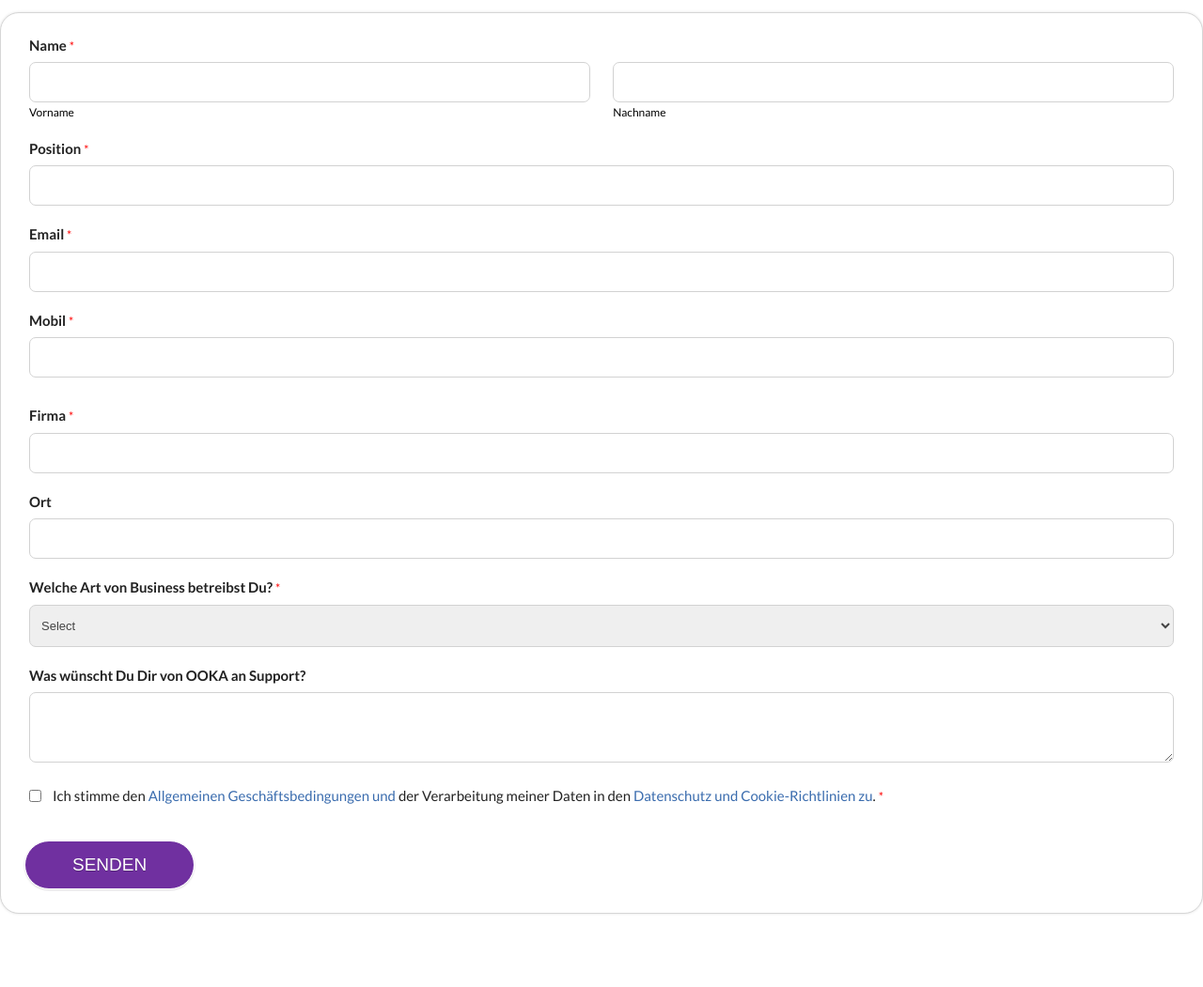
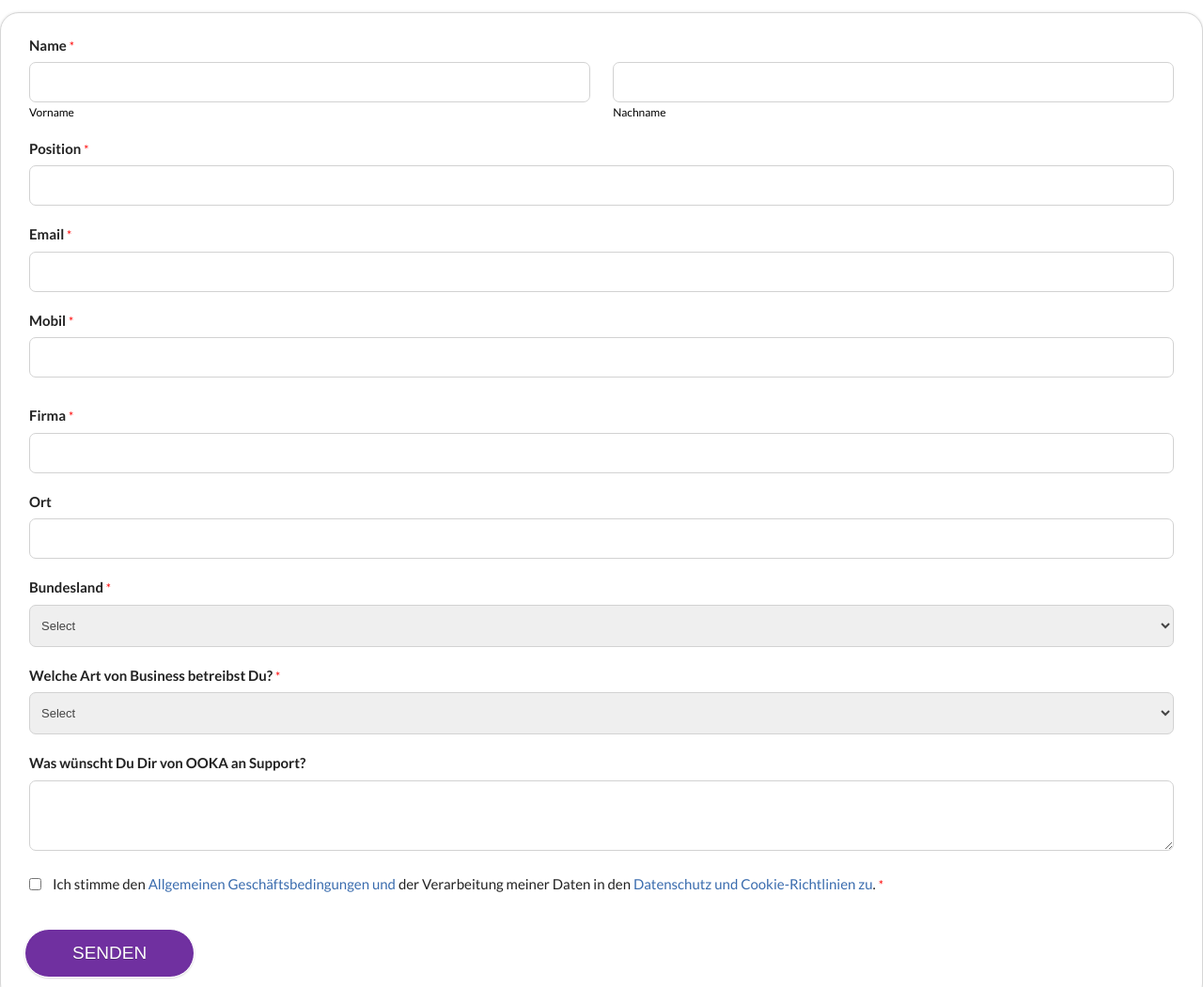
Before and after one commit to 3liGlobal/Staging-Zoho-EU-DE-Contact-Us-Form, a plain HTML site: page index.html in a window 1280 px wide. Shown: the top 1051 px of the page at 94% size. Before the commit the page ends 986 px from the top, so only its background shows below. Drawn offline with nearby package versions, Linux system fonts and the light colour scheme.

Commit message:
Add Bunesland field

```diff
--- a/index.html
+++ b/index.html
@@ -121,13 +121,44 @@
                             <div class="zf-clearBoth"></div>
                         </li><!---------Single Line Ends Here---------->
                         <!---------Dropdown Starts Here---------->
+                        <li class="zf-tempFrmWrapper zf-large">
+                            <label class="zf-labelName">
+                              Bundesland
+                              <em class="zf-important">*</em>
+                            </label>
+                            <div class="zf-tempContDiv">
+                                <select class="zf-form-sBox" name="Dropdown4" checktype="c1">
+                                    <option selected="true" value="Select" disabled>Select</option>
+                                    <option value="Baden-W&uuml;rttemberg">Baden-W&uuml;rttemberg</option>
+                                    <option value="Bayern">Bayern</option>
+                                    <option value="Berlin">Berlin</option>
+                                    <option value="Brandenburg">Brandenburg</option>
+                                    <option value="Bremen">Bremen</option>
+                                    <option value="Hamburg">Hamburg</option>
+                                    <option value="Hessen">Hessen</option>
+                                    <option value="Mecklenburg-Vorpommern">Mecklenburg-Vorpommern</option>
+                                    <option value="Niedersachsen">Niedersachsen</option>
+                                    <option value="Nordrhein-Westfalen">Nordrhein-Westfalen</option>
+                                    <option value="Rheinland-Pfalz">Rheinland-Pfalz</option>
+                                    <option value="Saarland">Saarland</option>
+                                    <option value="Sachsen-Anhalt">Sachsen-Anhalt</option>
+                                    <option value="Sachsen">Sachsen</option>
+                                    <option value="Schleswig-Holstein">Schleswig-Holstein</option>
+                                    <option value="Th&uuml;ringen">Th&uuml;ringen</option>
+                                </select>
+                                <p id="Dropdown4_error" class="zf-errorMessage" style="display: none;">Invalid value</p>
+                            </div>
+                            <div class="zf-clearBoth"></div>
+                        </li>
+                        <!---------Dropdown Ends Here---------->
+                        <!---------Dropdown Starts Here---------->
                         <li class="zf-tempFrmWrapper zf-large"><label class="zf-labelName">
                                 Welche Art von Business betreibst Du?
                                 <em class="zf-important">*</em>
                             </label>
                             <div class="zf-tempContDiv">
                                 <select class="zf-form-sBox" name="Dropdown" checktype="c1" id="options" onchange="showField()">
-                                    <option selected="true" value="Select">Select</option>
+                                    <option selected="true" value="Select" disabled>Select</option>
                                     <option value="Bar&#x2f;Cafe&#x2f;Restaurant">Bar&#x2f;Cafe&#x2f;Restaurant</option>
                                     <option value="Shisha&#x20;Lounge">Shisha Lounge</option>
                                     <option value="Hotel">Hotel</option>
```
